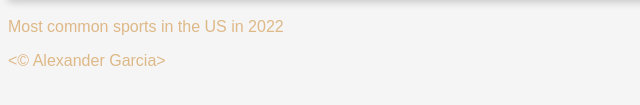
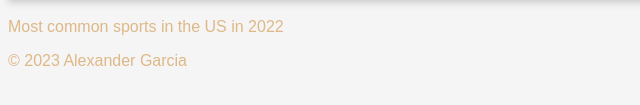
Before and after one commit to AlexanderG40/US-most-common-sports-2022, a plain HTML site: page index.html in a window 1280 px wide. Shown: the part 327-432 px from the top of the page, 0-640 px from the left. Drawn offline with Linux system fonts and the light colour scheme.

Commit message:
Add files via upload

```diff
--- a/index.html
+++ b/index.html
@@ -70,8 +70,8 @@
     <!-- Add a footer -->
     <footer>
         <p>Most common sports in the US in 2022</p>
-        <!--This is Student Alexander Garcia-->
-        <&copy Alexander Garcia>
+        <!--This is by Student Alexander Garcia-->
+        <p>&copy; 2023 Alexander Garcia</p>
 
 
     </footer>
```
Also changed, not shown: style.css (line endings or trailing spaces).
